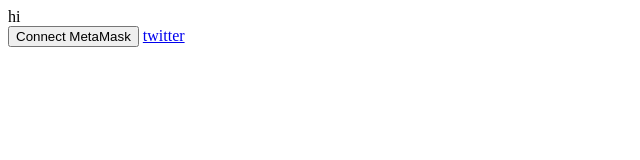
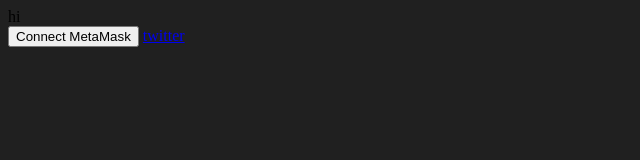
Before and after one commit to marthander/mart.github.io, a plain HTML site: page index.html in a window 1280 px wide. Shown: the whole page, without its empty margins (0-640 px from the left). Drawn offline with Linux system fonts and the light colour scheme.

Commit message:
Update index.html

```diff
--- a/index.html
+++ b/index.html
@@ -10,6 +10,9 @@
 
 
 
+html {
+  background: rgb(32,32,32);
+}
 
 
 
```
